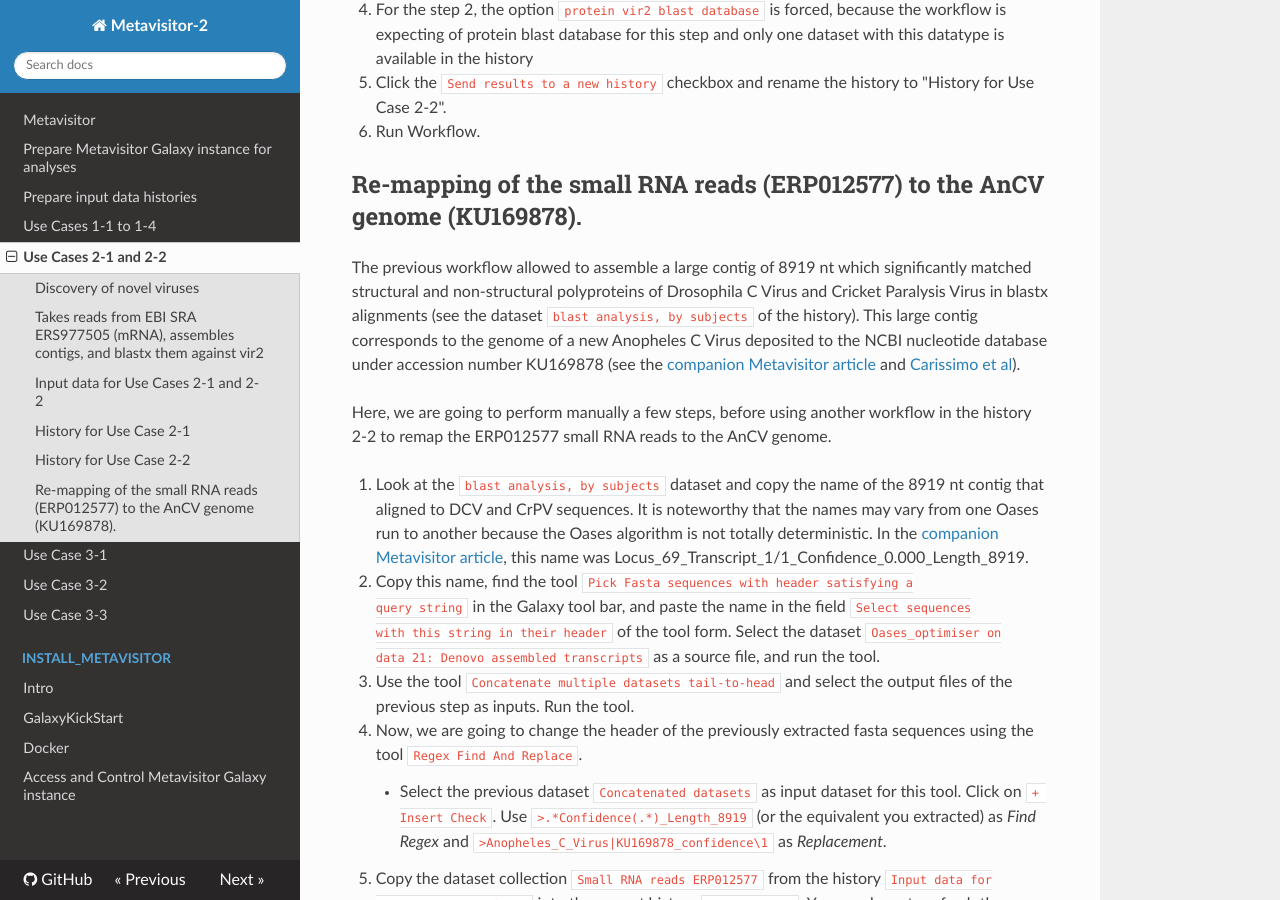
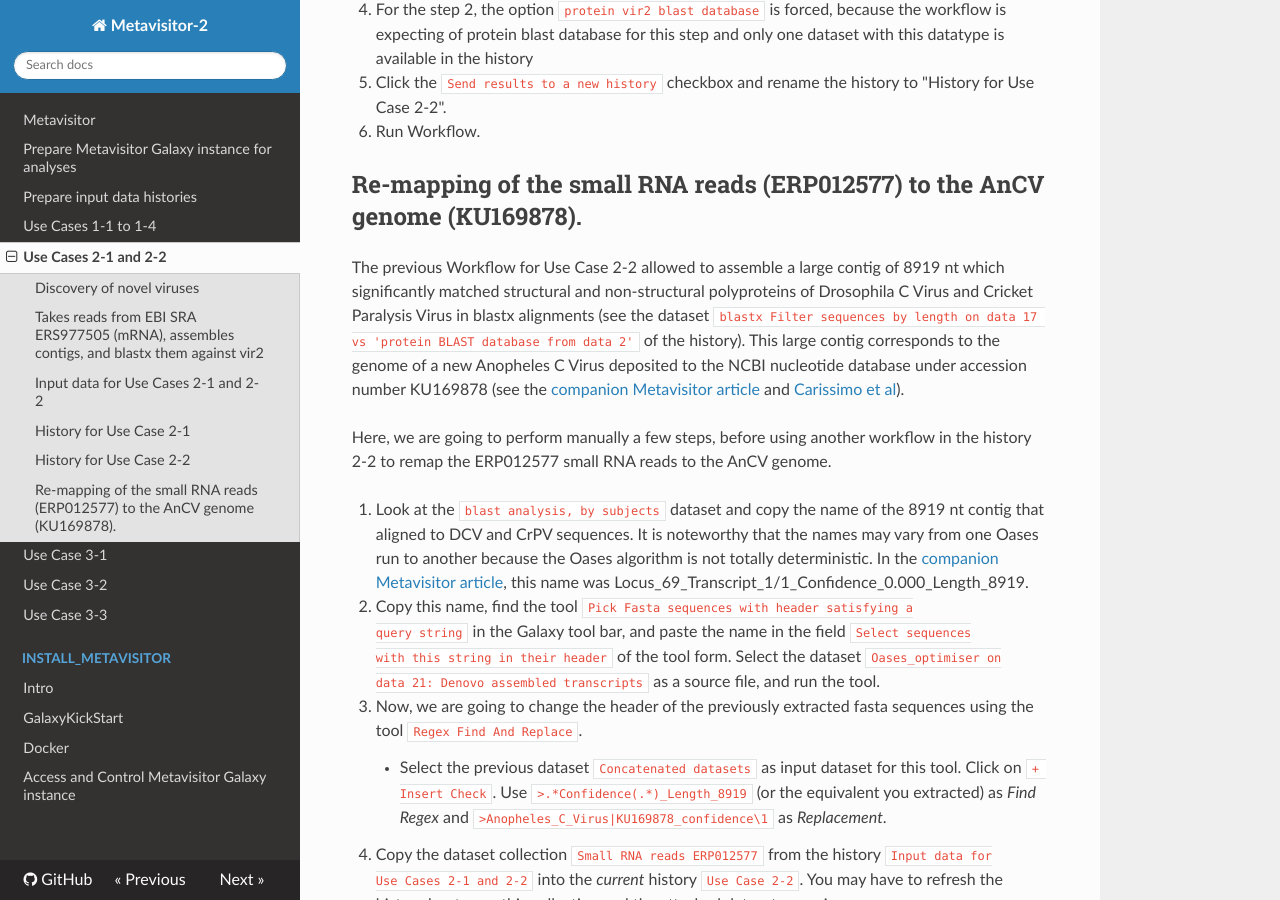
Before and after one commit to ARTbio/metavisitor, an MkDocs documentation site: the page built from docs/use_case_2.md, in a window 1280 px wide and 900 px high, scrolled down 2467 px. Built offline with MkDocs 1.6.1, drawn with Linux system fonts in a browser that asks for light colours; nearby versions of some CDN libraries.

Commit message:
still improving section 2.2

```diff
--- a/docs/use_case_2.md
+++ b/docs/use_case_2.md
@@ -66,9 +66,9 @@
 6. Run Workflow.
 
 ## Re-mapping of the small RNA reads (ERP012577) to the AnCV genome (KU169878).
-The previous workflow allowed to assemble a large contig of 8919 nt which significantly
-matched structural and non-structural polyproteins of Drosophila C Virus and Cricket
-Paralysis Virus in blastx alignments (see the dataset `blast analysis, by subjects`
+The previous Workflow for Use Case 2-2 allowed to assemble a large contig of 8919 nt which
+significantly matched structural and non-structural polyproteins of Drosophila C Virus and
+Cricket Paralysis Virus in blastx alignments (see the dataset `blastx Filter sequences by length on data 17 vs 'protein BLAST database from data 2'`
 of the history). This large contig corresponds to the genome of a new Anopheles C Virus
 deposited to the NCBI nucleotide database under accession number KU169878 (see the
 [companion Metavisitor article](http://dx.doi.org/10.1101/048983) and
@@ -85,9 +85,7 @@
 query string` in the Galaxy tool bar, and paste the name in the field `Select sequences
 with this string in their header` of the tool form. Select the dataset `Oases_optimiser on
 data 21: Denovo assembled transcripts` as a source file, and run the tool.
-3. Use the tool `Concatenate multiple datasets tail-to-head` and select the output files
-of the previous step as inputs. Run the tool.
-4. Now, we are going to change the header of the previously extracted fasta sequences using
+3. Now, we are going to change the header of the previously extracted fasta sequences using
 the tool `Regex Find And Replace`.
     - Select the previous dataset `Concatenated datasets` as input dataset for this tool.
     Click on `+ Insert Check`. Use `>.*Confidence(.*)_Length_8919` (or the equivalent you
```
